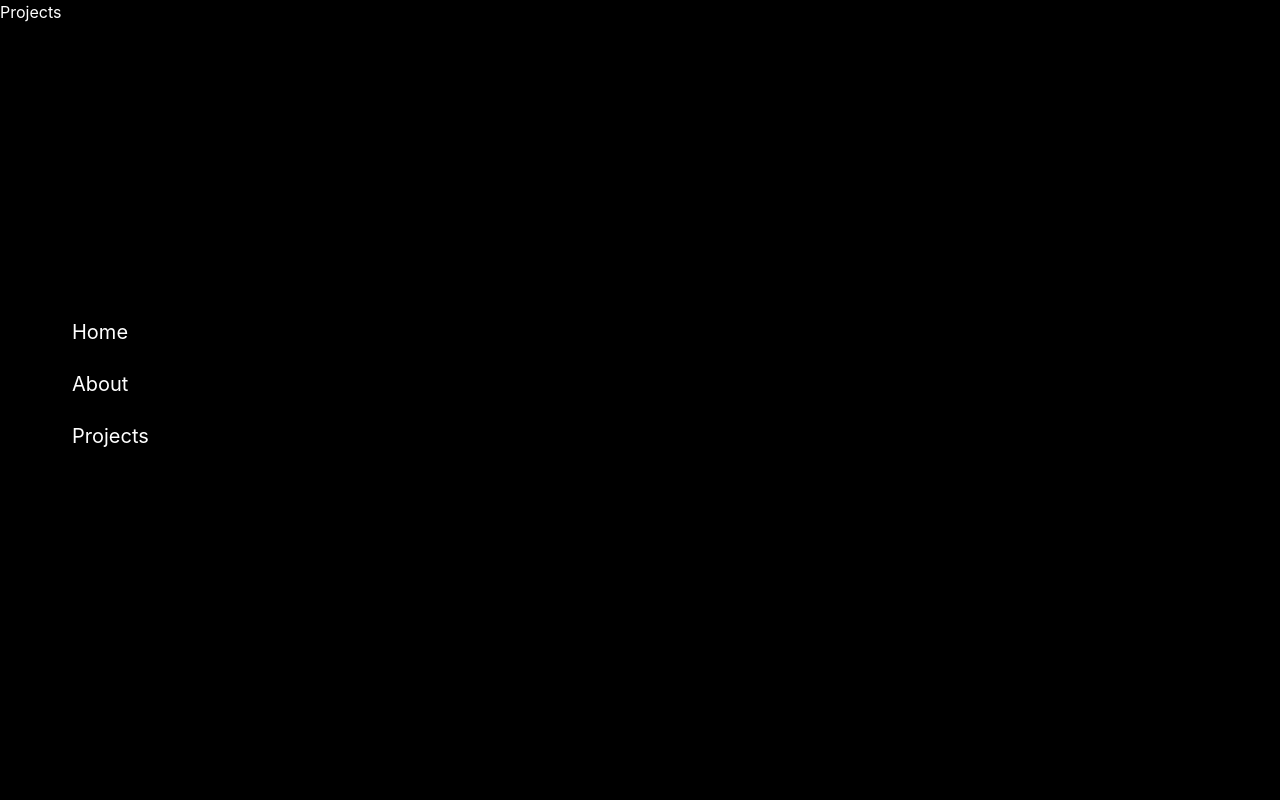
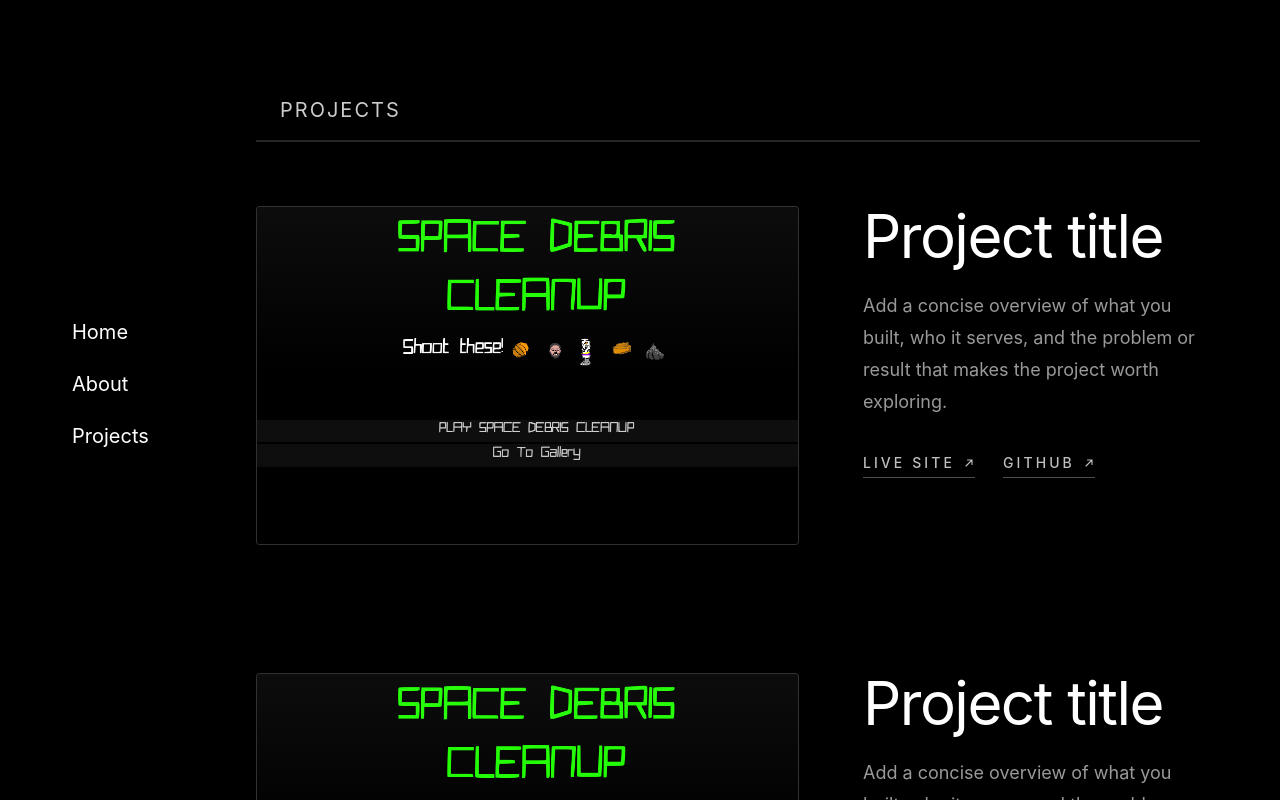
Before and after one commit to Detims/portfolio-real, a React (Vite) app: page /projects in a window 1280 px wide. Shown: the top 800 px of the page. Built offline with nearby package versions, Linux system fonts and the light colour scheme.

Commit message:
add project list format

```diff
--- a/src/pages/projects.tsx
+++ b/src/pages/projects.tsx
@@ -1,5 +1,121 @@
+import { Divider } from "../components/divider";
+
+type ProjectLink = {
+    label: string;
+    href: string;
+};
+
+type Project = {
+    title: string;
+    description: string;
+    image: string;
+    imageAlt: string;
+    links: ProjectLink[];
+};
+
+const placeholderProjects: Project[] = [
+    {
+        title: "Project title",
+        description:
+            "Add a concise overview of what you built, who it serves, and the problem or result that makes the project worth exploring.",
+        image: "/images/space.png",
+        imageAlt:
+            "Placeholder illustration of a nervous character with a looming shadow",
+        links: [
+            { label: "Live site", href: "#project-01" },
+            { label: "Github", href: "#project-01" },
+        ],
+    },
+    {
+        title: "Project title",
+        description:
+            "Add a concise overview of what you built, who it serves, and the problem or result that makes the project worth exploring.",
+        image: "/images/space.png",
+        imageAlt:
+            "Placeholder illustration of a nervous character with a looming shadow",
+        links: [
+            { label: "Live site", href: "#project-02" },
+            { label: "Github", href: "#project-02" },
+        ],
+    },
+    {
+        title: "Project title",
+        description:
+            "Add a concise overview of what you built, who it serves, and the problem or result that makes the project worth exploring.",
+        image: "/images/space.png",
+        imageAlt:
+            "Placeholder illustration of a nervous character with a looming shadow",
+        links: [
+            { label: "Live site", href: "#project-03" },
+            { label: "Github", href: "#project-03" },
+        ],
+    },
+];
+
 export function Projects() {
-    return(
-        <h1>Projects</h1>
-    )
+    return (
+        <Divider id="projects" label="Projects">
+            <ul className="space-y-24 md:space-y-32">
+                {placeholderProjects.map((project, index) => (
+                    <li key={index}>
+                        <div
+                            className="grid scroll-mt-8 items-start gap-8 lg:grid-cols-[minmax(0,1.45fr)_minmax(18rem,0.9fr)] lg:gap-12 xl:gap-16"
+                        >
+                            <div className="group relative aspect-16/10 overflow-hidden rounded-sm border border-white/15 bg-white/5">
+                                <img
+                                    src={project.image}
+                                    alt={project.imageAlt}
+                                    className="size-full object-cover transition duration-500 ease-out group-hover:scale-[1.02]"
+                                />
+                                <div
+                                    aria-hidden="true"
+                                    className="pointer-events-none absolute inset-0 bg-linear-to-t from-black/20 via-transparent to-white/5"
+                                />
+                            </div>
+
+                            <div className="pt-1 lg:pt-0">
+                                <h3 className="text-4xl font-normal tracking-tight text-white md:text-5xl lg:text-6xl">
+                                    {project.title}
+                                </h3>
+
+                                <p className="mt-6 max-w-xl text-base leading-7 text-white/60 md:text-lg md:leading-8">
+                                    {project.description}
+                                </p>
+
+                                <ul
+                                    aria-label={`${project.title} links`}
+                                    className="mt-8 flex flex-wrap gap-x-7 gap-y-4"
+                                >
+                                    {project.links.map((link) => (
+                                        <li key={link.label}>
+                                            <a
+                                                href={link.href}
+                                                className="group/link inline-flex items-center gap-2 border-b border-white/30 pb-1 text-xs font-medium uppercase tracking-[0.22em] text-white/75 transition-colors hover:border-indigo-300 hover:text-indigo-300 focus-visible:outline-2 focus-visible:outline-offset-4 focus-visible:outline-indigo-300 md:text-sm"
+                                            >
+                                                {link.label}
+                                                <svg
+                                                    aria-hidden="true"
+                                                    viewBox="0 0 16 16"
+                                                    className="size-3 transition-transform group-hover/link:translate-x-0.5 group-hover/link:-translate-y-0.5"
+                                                >
+                                                    <path
+                                                        d="M4 12 12 4m-6 0h6v6"
+                                                        fill="none"
+                                                        stroke="currentColor"
+                                                        strokeLinecap="round"
+                                                        strokeLinejoin="round"
+                                                        strokeWidth="1.5"
+                                                    />
+                                                </svg>
+                                            </a>
+                                        </li>
+                                    ))}
+                                </ul>
+                            </div>
+                        </div>
+                    </li>
+                ))}
+            </ul>
+        </Divider>
+    );
 }
```
Also changed, not shown: public/images/space.png (added).
